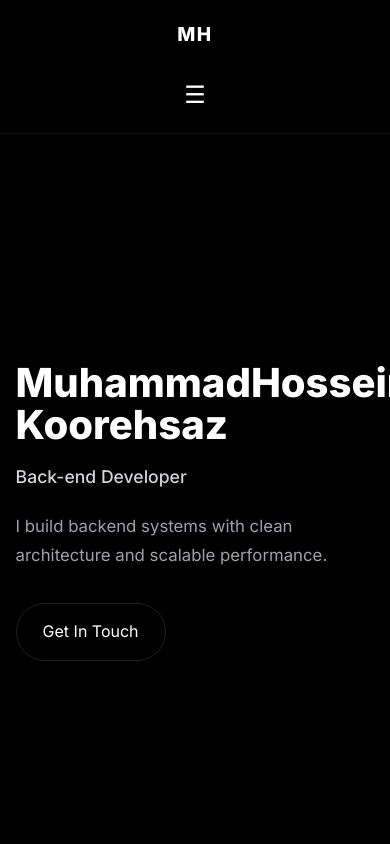
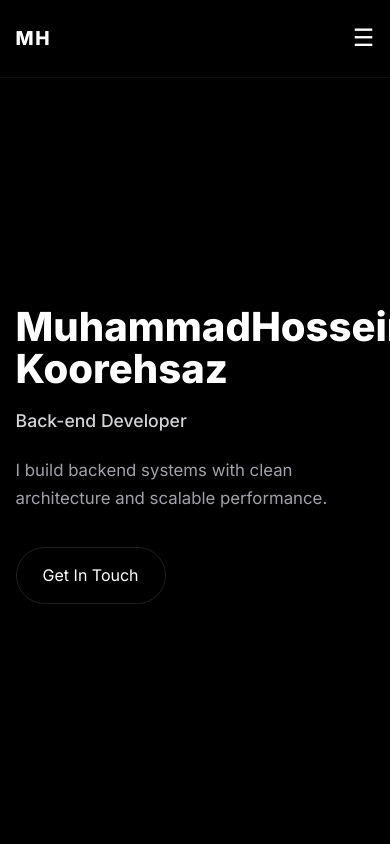
Before and after one commit to mhks1999/portfolio, a plain HTML site: page index.html in a window 390 px wide. Shown: the top 844 px of the page. Drawn offline with Linux system fonts and the light colour scheme.

Commit message:
fixed mobile hamburger menu

```diff
--- a/css/style.css
+++ b/css/style.css
@@ -544,8 +544,9 @@ blockquote {
   }
 
   .nav {
-    flex-direction: column;
-    gap: 12px;
+ flex-direction: row;
+    justify-content: space-between;
+    align-items: center;
   }
 
   .nav-links {
```
